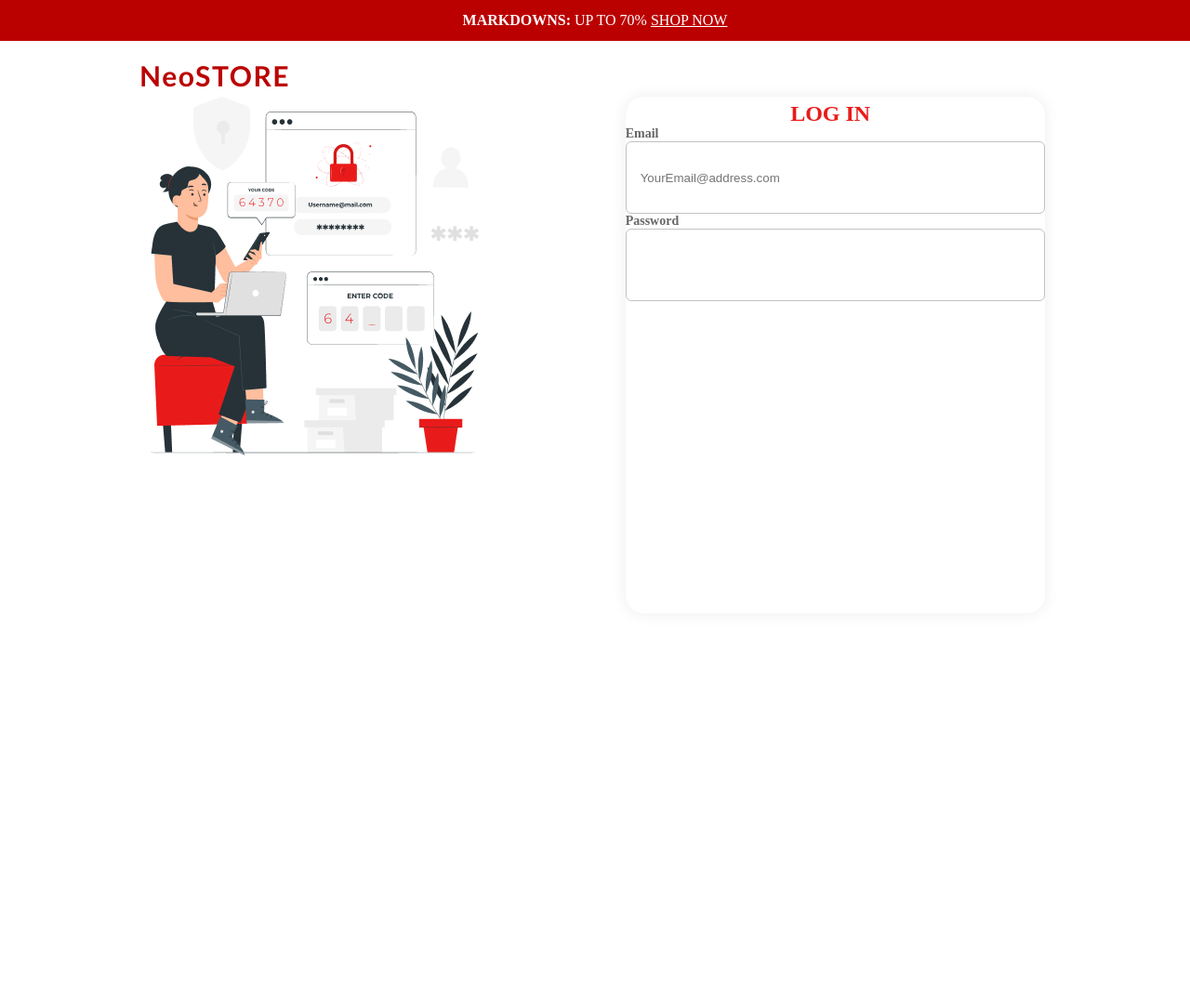
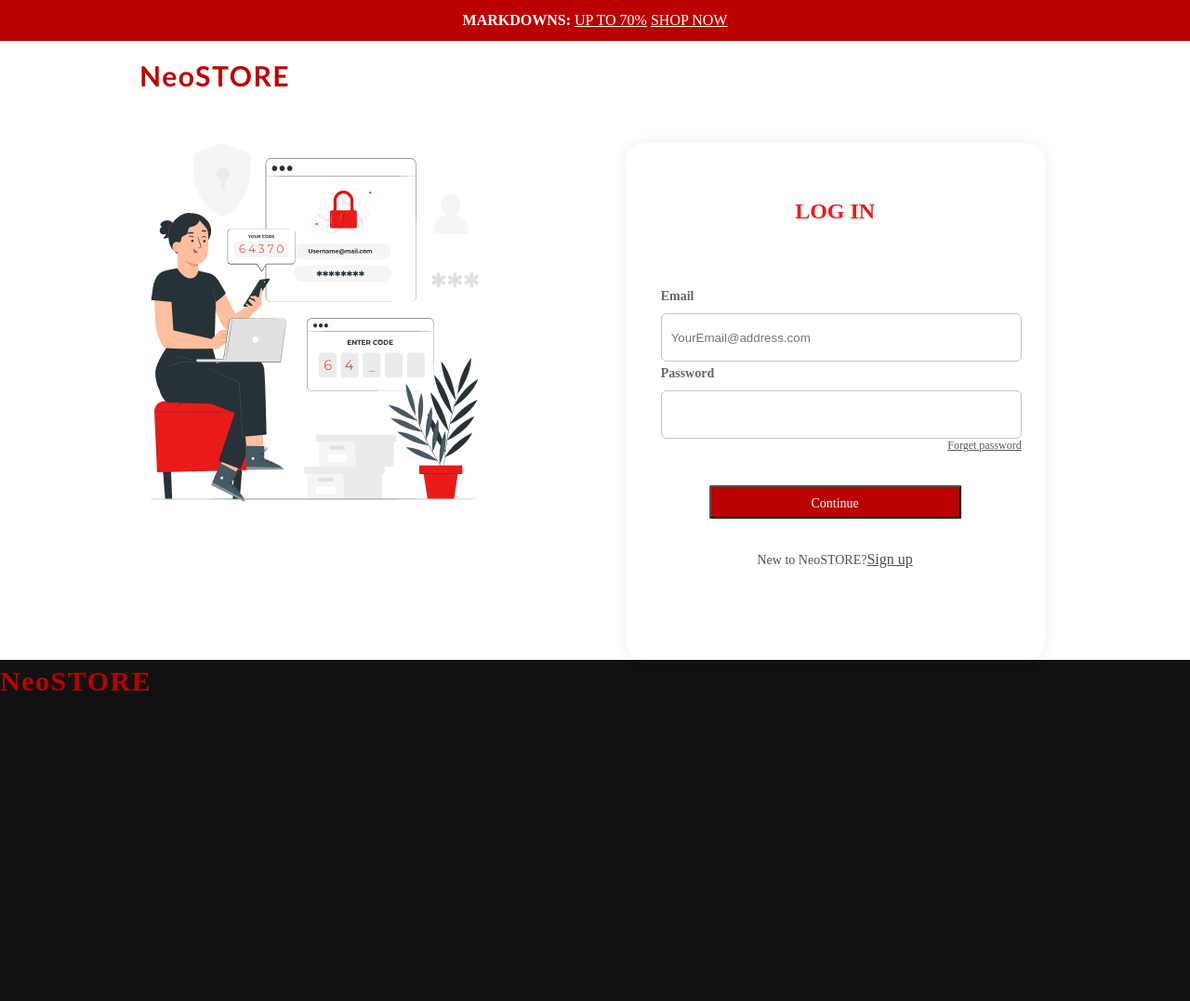
Before and after one commit to zaidoi/neostore, a plain HTML site: page index.html in a window 1280 px wide. Shown: the whole page at 93% size. Before the commit the page ends 800 px from the top, so only its background shows below. Drawn offline with Linux system fonts and the light colour scheme.

Commit message:
Completed the main content

```diff
--- a/index.html
+++ b/index.html
@@ -17,15 +17,25 @@
   </header>
   <main>
     <div class="Main-Content">
-      <img src="pana.png" alt="Img">
+      <div class="Img-Main"><img src="pana.png" alt="Img"></div>
       <div class="Form">
         <p id="Login">LOG IN</p>
-        <p>Email</p>
+        <p class="P-Tag">Email</p>
         <input type="text" placeholder="YourEmail@address.com" id="Email">
-        <p>Password</p>
+        <p class="P-Tag">Password</p>
         <input type="text" name="" id="Password" >
-      </div>
+        <p id="Forget">Forget password</p>
+        <button><p class="Btn-Text">Continue</p></button>
+       <p class="Sign-Up">New to NeoSTORE?<span>Sign up</span></p>
     </div>
   </main>
+  <footer>
+    <div class="Main-footer">
+      <div class="Address">
+        <p id="Head-Footer">NeoSTORE</p>
+      </div>
+      <div class="List"></div>
+    </div>
+  </footer>
 </body>
 </html>
--- a/style.css
+++ b/style.css
@@ -62,6 +62,7 @@
 .Main-Content{
   display: flex;
   justify-content: space-evenly;
+  margin-top: 50px;
 }
 img{
   width: 360px;
@@ -77,6 +78,7 @@
 background: #FFF;
 display: flex;
 flex-direction:column;
+
 /* justify-content:; */
 
 /* shadow */
@@ -92,22 +94,95 @@
 text-transform: uppercase;
 justify-self: center;
 align-self: center;
-margin: 5px 10px 0px 0px;
+margin: 60px 0px 65px 0px;
 }
-p{
+.P-Tag{
   color: var(--UI-gray-60, #666);
 font-family: Gotham;
 font-size: 14px;
 font-style: normal;
 font-weight: 700;
 line-height: normal;
+margin: 5px 0px 8px 38px;
+
 }
 #Email,#Password{
   display: inline-flex;
-height: 48px;
-padding: 14px 187px 14px 15px;
+height: 30px;
+padding: 10px 1px 10px 10px;
+margin: 2px 25px 0px 38px;
 align-items: center;
 flex-shrink: 0;
   border-radius: 6px;
 border: 0.8px solid var(--UI-Gray-40, #C2C2C2);
+
 }
+#Forget{
+  color: #585858;
+font-family: Gotham;
+font-size: 12px;
+font-style: normal;
+font-weight: 400;
+line-height: normal;
+text-decoration-line: underline;
+align-self: flex-end;
+margin-right: 25px;
+
+}
+button{
+
+width: 271px;
+height: 36px;
+padding: 10px 0px;
+margin: 35px 0px 35px 0px;
+align-self: center;
+flex-shrink: 0;
+border-radius: 2px;
+background: var(--Colors-Medium-Red, #BB0100);
+
+}
+.Btn-Text{
+  color: #FFF;
+  text-align: center;
+
+  /* Font Styles/Headings/Heading_4a */
+  font-family: Gotham;
+  font-size: 14px;
+  font-style: normal;
+  font-weight: 500;
+  line-height: 16px; /* 114.286% */
+}
+.Sign-Up{
+  color: var(--Colors-Black-600, #4F4F4F);
+font-family: Gotham;
+font-size: 14px;
+font-style: normal;
+font-weight: 400;
+line-height: normal;
+align-self: center;
+}
+span{
+  color: var(--Colors-Black-600, #4F4F4F);
+font-family: Gotham;
+font-size: 16px;
+font-style: normal;
+font-weight: 500;
+line-height: normal;
+text-decoration-line: underline;
+}
+/* Footer Part */
+.Main-footer{
+  width: 100%;
+height: 367px;
+flex-shrink: 0;
+background: var(--Colors-Black-900, #111);
+}
+#Head-Footer{
+  color: var(--Colors-Medium-Red, #BB0100);
+font-family: Gotham;
+font-size: 30px;
+font-style: normal;
+font-weight: 700;
+line-height: 45px; /* 150% */
+letter-spacing: 1.5px;
+}
```
